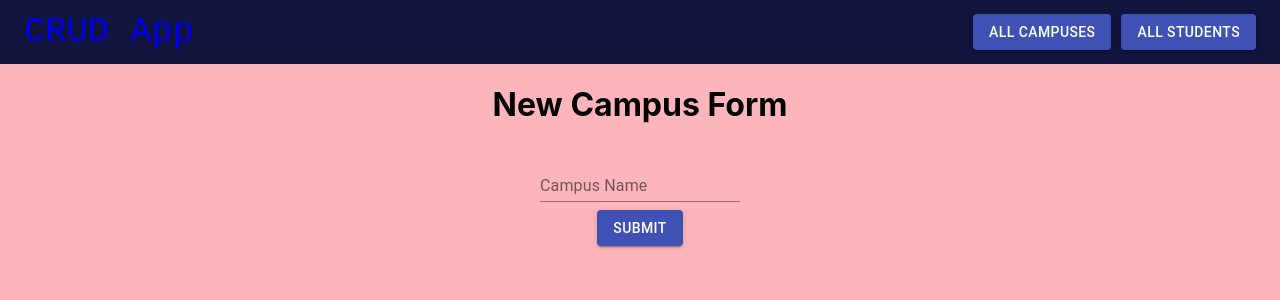
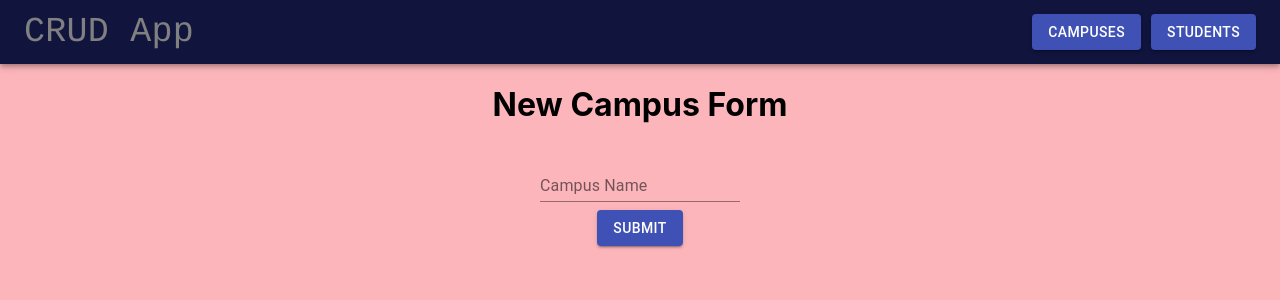
Before and after one commit to TalhaR/campus-manager, a React (Create React App) app in the folder client/: page /addcampus in a window 1280 px wide. Shown: the top 300 px of the page. Built offline with nearby package versions, Linux system fonts and the light colour scheme.

Commit message:
adjusted css, formatting and errors with API requests

```diff
--- a/client/src/components/containers/CampusContainer.js
+++ b/client/src/components/containers/CampusContainer.js
@@ -3,6 +3,7 @@ import { connect } from "react-redux";
 import { fetchCampusThunk } from "../../store/thunks";
 
 import { CampusView } from "../views";
+import { Navbar } from "./Navbar";
 
 class CampusContainer extends Component {
   componentDidMount() {
@@ -12,9 +13,12 @@ class CampusContainer extends Component {
 
   render() {
     return (
-      <CampusView
-        campus={this.props.campus}
-      />
+      <>
+        <Navbar />
+        <CampusView
+          campus={this.props.campus}
+        />
+      </>
     );
   }
 }
--- a/client/src/components/containers/Navbar.js
+++ b/client/src/components/containers/Navbar.js
@@ -1,11 +1,7 @@
 import React from 'react'
-import AppBar from '@material-ui/core/AppBar';
-import Toolbar from '@material-ui/core/Toolbar';
-import Typography from '@material-ui/core/Typography';
-import Button from '@material-ui/core/Button';
+import { AppBar, Toolbar, Typography, Button } from '@material-ui/core/';
 import { makeStyles } from '@material-ui/core/styles';
 import { Link } from 'react-router-dom';
-
 
 export const Navbar = () => {
   const useStyles = makeStyles(theme => ({
@@ -20,25 +16,32 @@ export const Navbar = () => {
       fontSize: '35px',
       color: '#CDDC39'
     },
-        appBar:{
+    appBar: {
       backgroundColor: '#11153e',
       shadows: ['none'],
     },
-        greeting:{
+    greeting: {
       display: 'flex',
       justifyContent: 'center',
       backgroundColor: 'white',
       width: "50%",
       margin: "auto",
     },
-        links:{
+    links: {
       textDecoration: 'none',
+      color: "gray"
+    },
+    buttons: {
+      [theme.breakpoints.down('xs')]: {
+        width: "80%",
+        fontSize: 12
+      }
     }
 
   }));
   const classes = useStyles();
   return (
-        <AppBar position="static" elevation={0} className={classes.appBar}>
+    <AppBar position="static" className={classes.appBar}>
       <Toolbar>
         <Typography variant="h6" className={classes.title} color="inherit" >
           <Link className={classes.links} to={'/'} >
@@ -47,14 +50,14 @@ export const Navbar = () => {
         </Typography>
 
         <Link className={classes.links} to={'/campuses'} >
-            <Button variant="contained" color="primary" style={{marginRight: '10px'}}>
-              All Campuses
+          <Button className={classes.buttons} variant="contained" color="primary" style={{ marginRight: '10px' }}>
+            Campuses
           </Button>
         </Link>
 
         <Link className={classes.links} to={'/students'} >
-            <Button variant="contained" color="primary">
-              All Students
+          <Button className={classes.buttons} variant="contained" color="primary">
+            Students
           </Button>
         </Link>
       </Toolbar>
--- a/client/src/components/containers/StudentContainer.js
+++ b/client/src/components/containers/StudentContainer.js
@@ -3,6 +3,7 @@ import { connect } from "react-redux";
 import { fetchStudentThunk } from "../../store/thunks";
 
 import { StudentView } from "../views";
+import { Navbar } from "./Navbar";
 
 class StudentContainer extends Component {
   componentDidMount() {
@@ -12,9 +13,12 @@ class StudentContainer extends Component {
 
   render() {
     return (
-      <StudentView
-        student={this.props.student}
-      />
+      <>
+        <Navbar />
+        <StudentView
+          student={this.props.student}
+        />
+      </>
     );
   }
 }
--- a/client/src/components/views/AllCampusesView.js
+++ b/client/src/components/views/AllCampusesView.js
@@ -1,7 +1,7 @@
 import PropTypes from "prop-types";
 import { Link } from "react-router-dom";
 import { Navbar } from '../containers/Navbar'
-import { Container, Typography, Card, Button, Grid} from '@material-ui/core/'
+import { Container, Typography, Card, Button, Grid } from '@material-ui/core/'
 import { deleteCampusThunk } from "../../store/thunks";
 
 
@@ -12,11 +12,11 @@ const AllCampusesView = (props) => {
       <Navbar />
       <Container>
         <Typography variant='h2' align='center'>All Campuses</Typography>
-      <Typography variant='h4'>
-        <Link to={`/addcampus`}>
+
+        <Button variant="contained" color="primary" component={Link} to={`/addcampus`} style={{ marginBottom: "10px"}}>
           Add Campus
-        </Link>
-      </Typography>
+        </Button>
+
         {!props.allCampuses.length ? (
           <>
             <Typography variant='h4' align='center'>There are no campuses.</Typography>
@@ -24,10 +24,11 @@ const AllCampusesView = (props) => {
         ) : (
           <>
             <Grid container spacing={3}>
+
               {props.allCampuses.map((campus) => (
                 <Grid item xs={6} key={campus.id}>
                   <Card variant="outlined">
-          <img src={campus.imageURL} alt={campus.name + " img"}></img>
+                    <img src={campus.imageUrl} alt={campus.name + " img"} style={{ width: "100%" }} />
                     <Typography variant='h4' align='center'>
                       <Link to={`/campus/${campus.id}`}>{campus.name}</Link>
                     </Typography>
--- a/client/src/components/views/AllStudentsView.js
+++ b/client/src/components/views/AllStudentsView.js
@@ -1,3 +1,4 @@
+import { Box, Button } from "@material-ui/core";
 import PropTypes from "prop-types";
 import { Link } from "react-router-dom";
 import { Navbar } from '../containers/Navbar'
@@ -9,11 +10,13 @@ const AllStudentsView = (props) => {
   }
 
   return (
-    <div>
+    <>
       <Navbar />
-      <Link to={`/addstudent`}>
-        <h1>Add Student</h1>
-      </Link>
+      <Box p={2}>
+        <Button variant="contained" color="primary" component={Link} to={`/addstudent`}>
+          Add Student
+        </Button>
+
         {props.allStudents.map((student) => (
           <div key={student.id}>
             <Link to={`/student/${student.id}`}>
@@ -22,7 +25,8 @@ const AllStudentsView = (props) => {
             <p>{student.gpa}</p>
           </div>
         ))}
-    </div>
+      </Box>
+    </>
   );
 };
 
--- a/client/src/components/views/CampusView.js
+++ b/client/src/components/views/CampusView.js
@@ -1,29 +1,26 @@
-import { Navbar } from '../containers/Navbar'
 import { Link } from "react-router-dom";
-import { Container, Typography, Card, Button, Grid} from '@material-ui/core/'
+import { Container, Typography, Card, Button, Grid } from '@material-ui/core/'
 import { deleteCampusThunk } from "../../store/thunks";
 
-
-const CampusView = (props) => {
-  const {campus} = props;
+const CampusView = ({ campus }) => {
   if (campus === null) {
     return <Typography variant='h2' align='center'>No campus exists on this page!</Typography>
   }
+
   //waiting for students array to be populated
-   if (campus.students === undefined){
+  if (campus.students === undefined) {
     return <div>Loading...</div>
   }
+
   return (
-    <>
-      <Navbar />
     <Container>
       <Typography variant='h2' align='center'>Campus Page</Typography>
 
       <Grid container spacing={3}>
-          <Grid item xs={6} align='center'>
-            <img src={campus.imageURL} alt={campus.name}></img>
+        <Grid item xs={4} align='center'>
+          <img src={campus.imageUrl} alt={campus.name} style={{width: "100%"}} />
         </Grid>
-          <Grid item xs={6}>
+        <Grid item xs={8}>
           <Card>
             <Typography variant='h3' align='center'>{campus.name}</Typography>
             <Typography variant='subtitle1' align='center'>{campus.description}</Typography>
@@ -34,27 +31,32 @@ const CampusView = (props) => {
           </Card>
         </Grid>
       </Grid>
+      <br />
+
       <Typography variant='h4' align='left'>Students on Campus</Typography>
+
       <Grid container spacing={3}>
-          <Grid item>
-            {campus.students.map( student => {
+        <Grid item xs={6}>
+          {campus.students.map(student => {
             let name = student.firstname + " " + student.lastname;
             return (
               <Card key={student.id}>
-                    <img align='center' src={student.imageURL} alt={name}></img>
-                    <Typography variant='subtitle1' align='left'>
-                      <Link to={`/student/${student.id}`}>{name}</Link>
+                <img align='center' src={student.imageUrl} alt={name} style={{width: "100%"}} />
+                <Typography variant='subtitle1' align='center'>
+                  <Link to={`/student/${student.id}`}>
+                    {name}
+                  </Link>
                 </Typography>
-                    <Typography variant='subtitle2' align='left'>{campus.name}</Typography>
+                <Typography variant='subtitle2' align='center'>
+                  {campus.name}
+                </Typography>
               </Card>
             );
           })}
         </Grid>
       </Grid>
     </Container>
-    </>
   );
-
 };
 
 export default CampusView;
--- a/client/src/components/views/StudentView.js
+++ b/client/src/components/views/StudentView.js
@@ -1,38 +1,42 @@
-import { Navbar } from '../containers/Navbar'
-import { Container, Typography, Card, Button, Grid, Select, FormControl, InputLabel, MenuItem} from '@material-ui/core/'
+import { Container, Typography, Card, Button, Grid } from '@material-ui/core/'
+import { useEffect } from 'react';
+// import { Select, FormControl, InputLabel, MenuItem } from '@material-ui/core/'
 import { deleteStudentThunk } from "../../store/thunks";
 
 
-const StudentView = (props) => {
-  const {student} = props;
+const StudentView = ({ student }) => {
+
+  useEffect(() => {
+    console.log(student);
+  }, [student])
+
   if (student === null) {
     return <Typography variant='h2' align='center'>No such student exists!</Typography>
   }
+
   // waiting for students array to be populated
-  if (student.campus === undefined){
+  if (student.campus === undefined) {
     return <div>Loading...</div>
   };
 
-  const handleChange = (e) => {
-    console.log(e)
-  }
-  const handleSubmit = (e) => {
-    console.log(e);
-  }
+  // const handleChange = (e) => {
+  //   console.log(e)
+  // }
+  // const handleSubmit = (e) => {
+  //   console.log(e);
+  // }
 
   return (
-    <>
-      <Navbar />
     <Container>
       <Typography variant='h2' align='center'>Student Page</Typography>
       <Grid container spacing={3}>
         <Grid item xs={6} align='center'>
-            <img src={student.imageURL} alt="student"></img>
+          <img src={student.imageUrl} alt="student" style={{width: "100%"}} />
         </Grid>
         <Grid item xs={6}>
           <Card>
             <Typography variant='h3' align='center'>{student.firstname} {student.lastname}</Typography>
-            <Typography variant='subtitle1' align='left'>{"GPA: " + student.gpa}</Typography>
+            <Typography variant='subtitle1' align='center'>{"GPA: " + student.gpa}</Typography>
             <Typography align='right'>
               <Button>Edit</Button>
               <Button onClick={deleteStudentThunk(student.id)}>Delete</Button>
@@ -49,8 +53,9 @@ const StudentView = (props) => {
             <Grid item xs={6}>
               <Typography variant='subtitle1' align='left'>This student is registered to a campus</Typography>
               <Card>
-          <Typography align='center'><img src={student.campus.imageURL} alt="campus"></img></Typography>
+                <img src={student.campus.imageUrl} alt="campus" style={{width: "100%"}} />
                 <Typography align='center'>{student.campus.name}</Typography>
+                <br/>
               </Card>
             </Grid>
 
@@ -78,7 +83,6 @@ const StudentView = (props) => {
         )}
       </Grid>
     </Container>
-    </>
   );
 };
 
```
Lines whose indentation alone changed are shown as unchanged.
